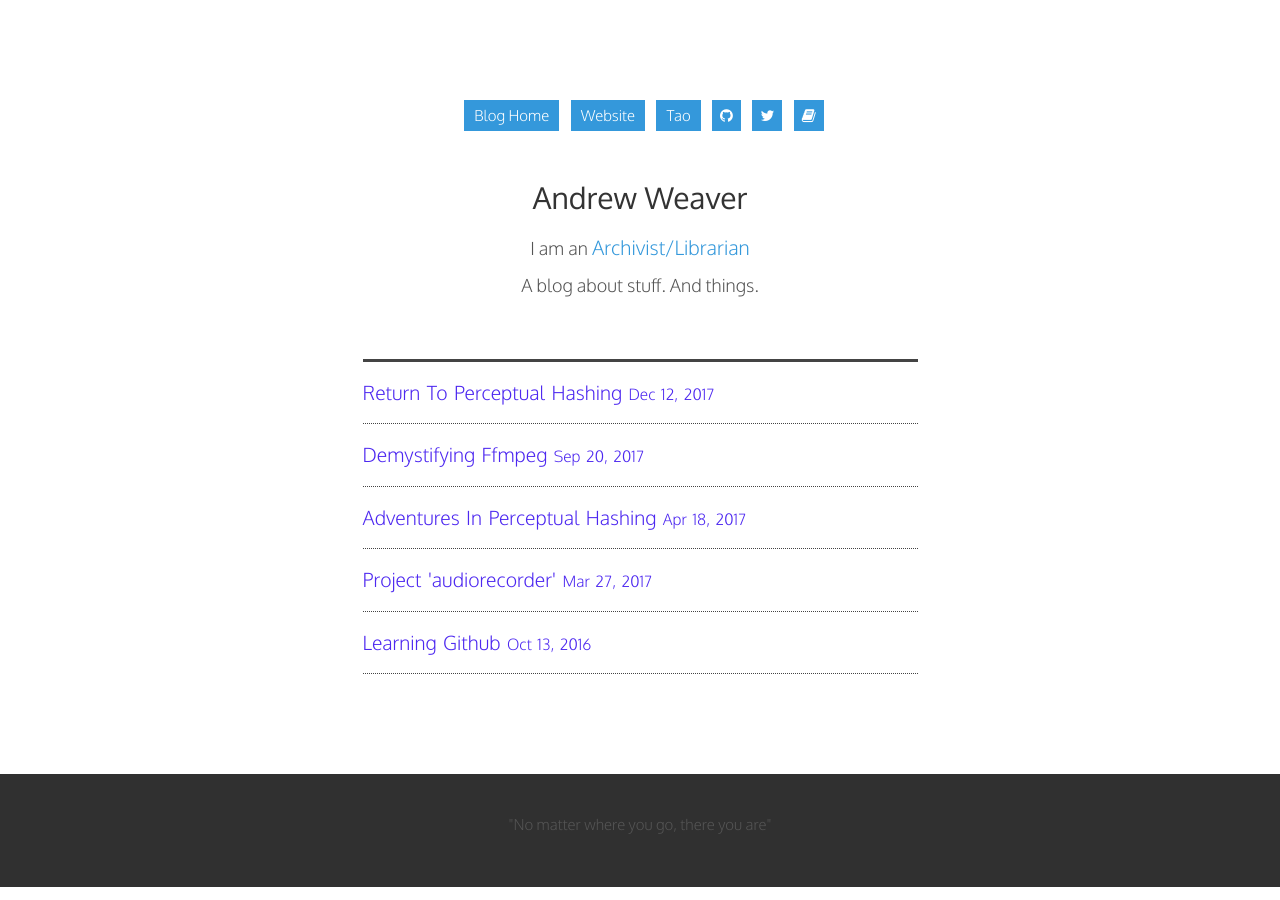
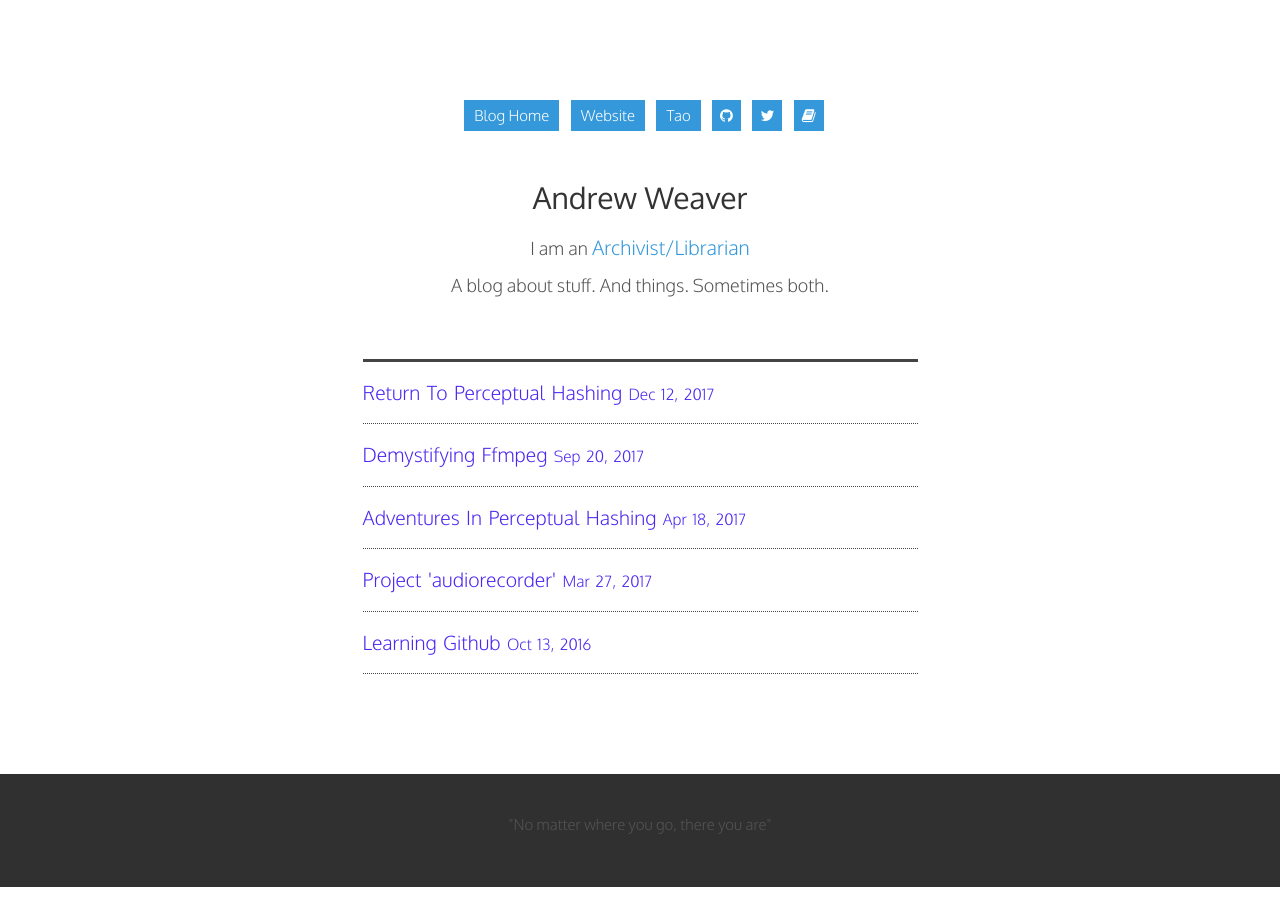
Before and after one commit to privatezero/weaverblog, a Jekyll site: the page built from index.html, in a window 1280 px wide. Built offline with Jekyll 4.4.1, drawn with Linux system fonts in a browser that asks for light colours.

Commit message:
are we amused?

```diff
--- a/_config.yml
+++ b/_config.yml
@@ -28,7 +28,7 @@ markdown: kramdown
 author: Andrew Weaver
 nick:   Weaver
 profession: "Archivist/Librarian"
-tagline: "A blog about stuff. And things."
+tagline: "A blog about stuff. And things. Sometimes both."
 timezone: Pacific
 baseurl: "/weaverblog"
 feed: true
```
